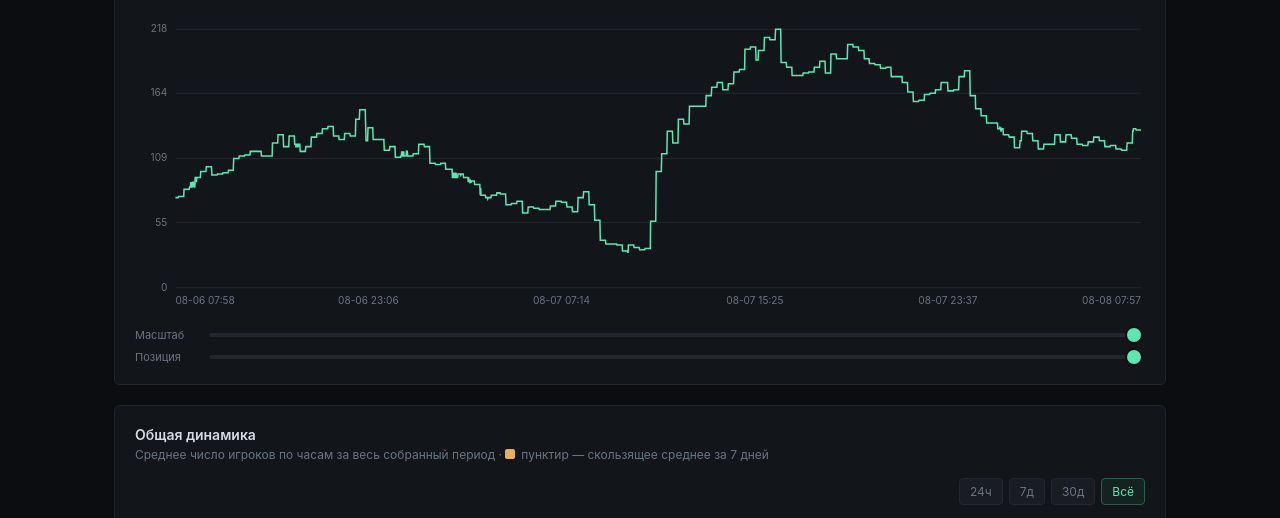
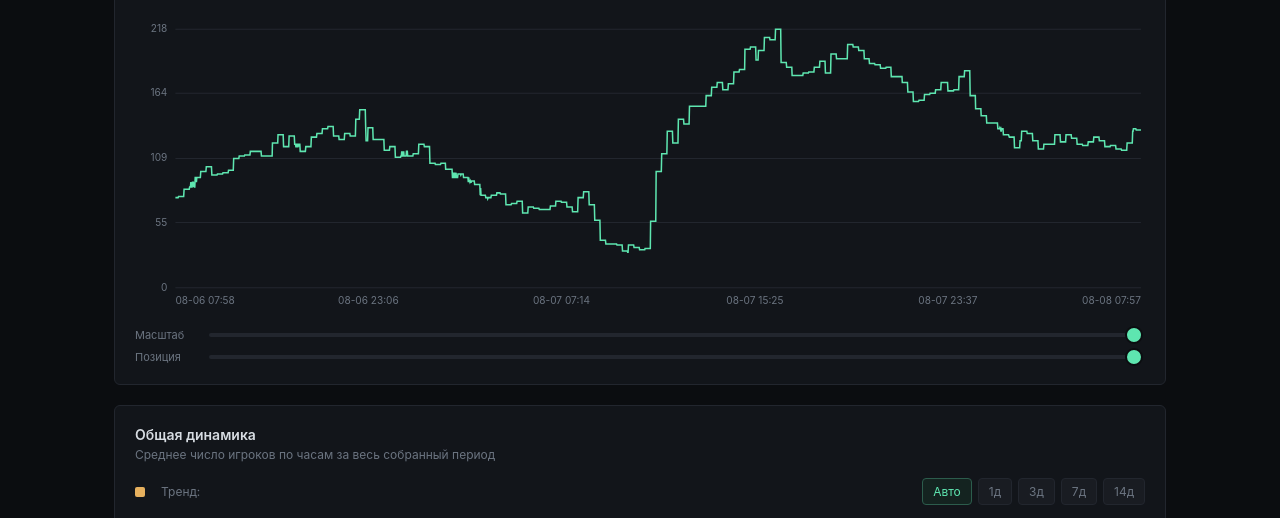
Before and after one commit to MrSnorch/soulscam-charts, a plain HTML site: page docs/index.html in a window 1280 px wide. Shown: the part 430-948 px from the top of the page. Drawn offline with Linux system fonts and the light colour scheme; no server answers.

Commit message:
Update index.html

```diff
--- a/docs/index.html
+++ b/docs/index.html
@@ -170,6 +170,11 @@
     display: flex;
     gap: 6px;
     margin-left: auto;
+  }
+  .trend-controls-label {
+    color: var(--muted);
+    font-size: 12px;
+    margin-right: -2px;
   }
   .range-btn {
     background: #191c22;
@@ -399,7 +404,12 @@
 
   <div class="panel">
     <h2>Общая динамика</h2>
-    <p class="desc">Среднее число игроков по часам за весь собранный период &middot; <span class="legend-swatch" style="background:var(--warn)"></span>пунктир — скользящее среднее за 7 дней</p>
+    <p class="desc">Среднее число игроков по часам за весь собранный период</p>
+    <div class="controls">
+      <span class="legend-swatch" style="background:var(--warn)"></span>
+      <span class="trend-controls-label">Тренд:</span>
+      <div class="range-btns" id="overview-trend-btns"></div>
+    </div>
     <div class="controls">
       <div class="range-btns" id="overview-range-btns"></div>
       <button class="zoom-reset-btn" id="overview-zoom-reset">Сбросить зум</button>
@@ -661,13 +671,15 @@ function setupRangeControls(btnContainer, resetBtn, ranges, state, onChange) {
 }
 
 function movingAverage(values, windowSize) {
-  // Centered simple moving average; returns null where the window would
-  // run off either edge (so the trend line only covers full windows).
-  const half = Math.floor(windowSize / 2);
+  // Trailing (backward-looking) simple moving average: each point is the
+  // average of itself and the windowSize-1 points before it. Unlike a
+  // centered average, this needs data on only one side, so the line
+  // starts as soon as the first full window is available and runs all
+  // the way to the most recent point - no dangling stub in the middle.
   return values.map((_, i) => {
-    if (i < half || i >= values.length - half) return null;
+    if (i < windowSize - 1) return null;
     let sum = 0;
-    for (let j = i - half; j <= i + half; j++) sum += values[j];
+    for (let j = i - windowSize + 1; j <= i; j++) sum += values[j];
     return sum / windowSize;
   });
 }
@@ -675,6 +687,7 @@ function movingAverage(values, windowSize) {
 function renderOverview(rows) {
   const container = document.getElementById('overview-chart');
   const rangeBtns = document.getElementById('overview-range-btns');
+  const trendBtns = document.getElementById('overview-trend-btns');
   const resetBtn = document.getElementById('overview-zoom-reset');
   const zoomSlider = document.getElementById('overview-zoom-slider');
   const posSlider = document.getElementById('overview-pos-slider');
@@ -695,10 +708,53 @@ function renderOverview(rows) {
   const state = { start: 0, end: 1, minWindow: Math.min(1, 6 / totalHours) };
   const slider = setupSliderZoom(zoomSlider, posSlider, state, draw);
 
-  // 7-day trend computed once over the full history so it's smooth and
-  // correct right up to the edges of whatever window the user zooms to.
-  const trendFull = movingAverage(rows.map(r => r.avg), Math.min(rows.length, 24 * 7));
-  const hasTrend = trendFull.some(v => v != null);
+  // Trend window: how many hours of history each point on the dashed
+  // line averages over. "Авто" scales to about a third of the available
+  // history (min 12h, cap 7d) so the line shows up meaningfully even
+  // with only a few days of data; the fixed options are for when the
+  // person wants a specific, comparable window instead.
+  const trendOptions = [
+    { label: 'Авто', hours: null },
+    { label: '1д', hours: 24 },
+    { label: '3д', hours: 24 * 3 },
+    { label: '7д', hours: 24 * 7 },
+    { label: '14д', hours: 24 * 14 }
+  ];
+  let trendFull = [];
+  let hasTrend = false;
+
+  function autoTrendWindow() {
+    return rows.length >= 24 * 14
+      ? 24 * 7
+      : Math.max(12, Math.floor(rows.length / 3));
+  }
+
+  function recomputeTrend(hoursOverride) {
+    const hours = hoursOverride == null ? autoTrendWindow() : hoursOverride;
+    const w = Math.min(rows.length, hours);
+    trendFull = movingAverage(rows.map(r => r.avg), w);
+    hasTrend = trendFull.some(v => v != null);
+  }
+
+  let trendHoursSelected = null; // null = Авто
+  recomputeTrend(trendHoursSelected);
+
+  trendBtns.innerHTML = '';
+  const trendButtons = trendOptions.map(opt => {
+    const btn = document.createElement('button');
+    btn.className = 'range-btn';
+    btn.textContent = opt.label;
+    btn.addEventListener('click', () => {
+      trendButtons.forEach(b => b.classList.remove('active'));
+      btn.classList.add('active');
+      trendHoursSelected = opt.hours;
+      recomputeTrend(trendHoursSelected);
+      draw();
+    });
+    trendBtns.appendChild(btn);
+    return btn;
+  });
+  trendButtons[0].classList.add('active'); // Авто by default
 
   function draw() {
     container.innerHTML = '';
@@ -725,6 +781,10 @@ function renderOverview(rows) {
     const path = svgEl('path', { d: pathD(coords), fill: 'none', stroke: 'var(--accent)', 'stroke-width': 2 });
     svg.appendChild(path);
 
+    const trendLabel = trendHoursSelected == null
+      ? 'тренд (авто)'
+      : 'тренд';
+
     const series = [{
       coords,
       color: 'var(--accent)',
@@ -746,7 +806,7 @@ function renderOverview(rows) {
         color: 'var(--warn)',
         labelFor: i => ({
           value: trendSlice[i] != null ? Math.round(trendSlice[i]) : '—',
-          name: '7д тренд',
+          name: trendLabel,
           sub: slice[i].hour.replace('T', ' ') + ':00 UTC'
         })
       });
```
